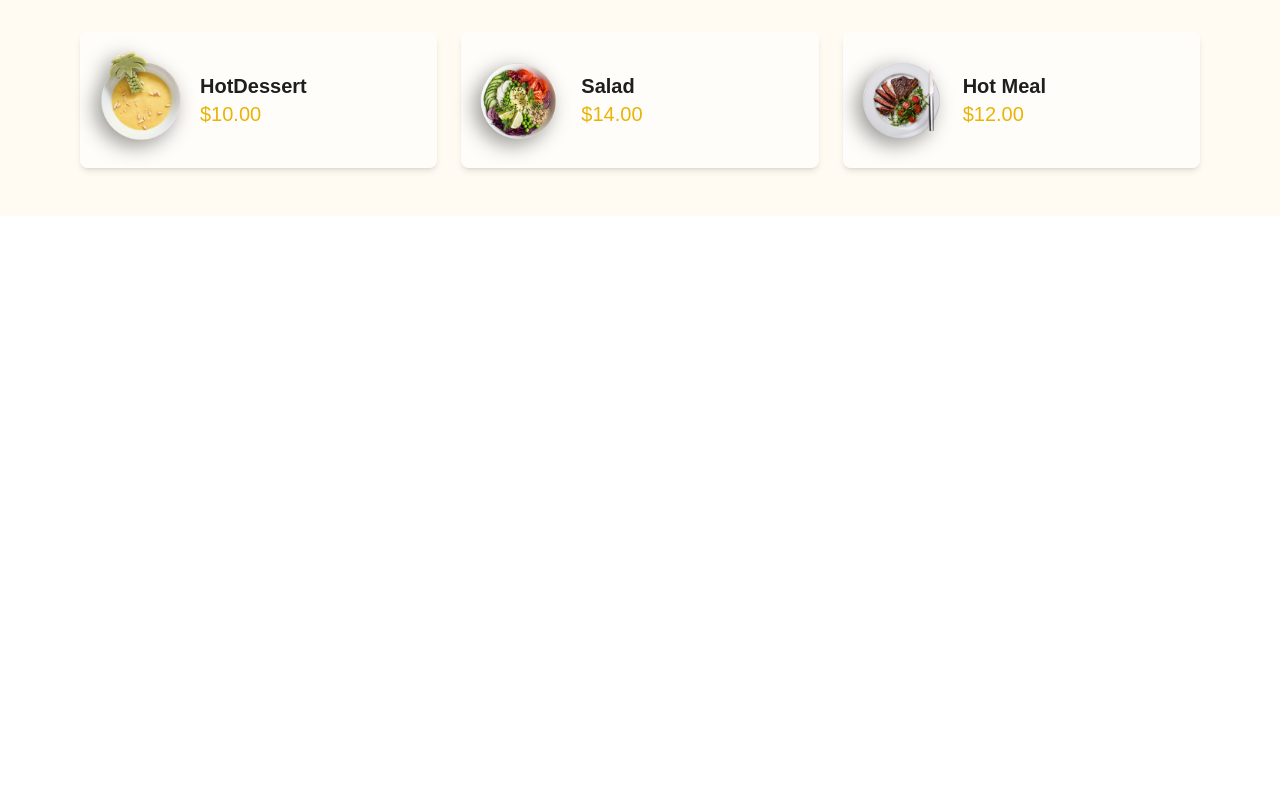
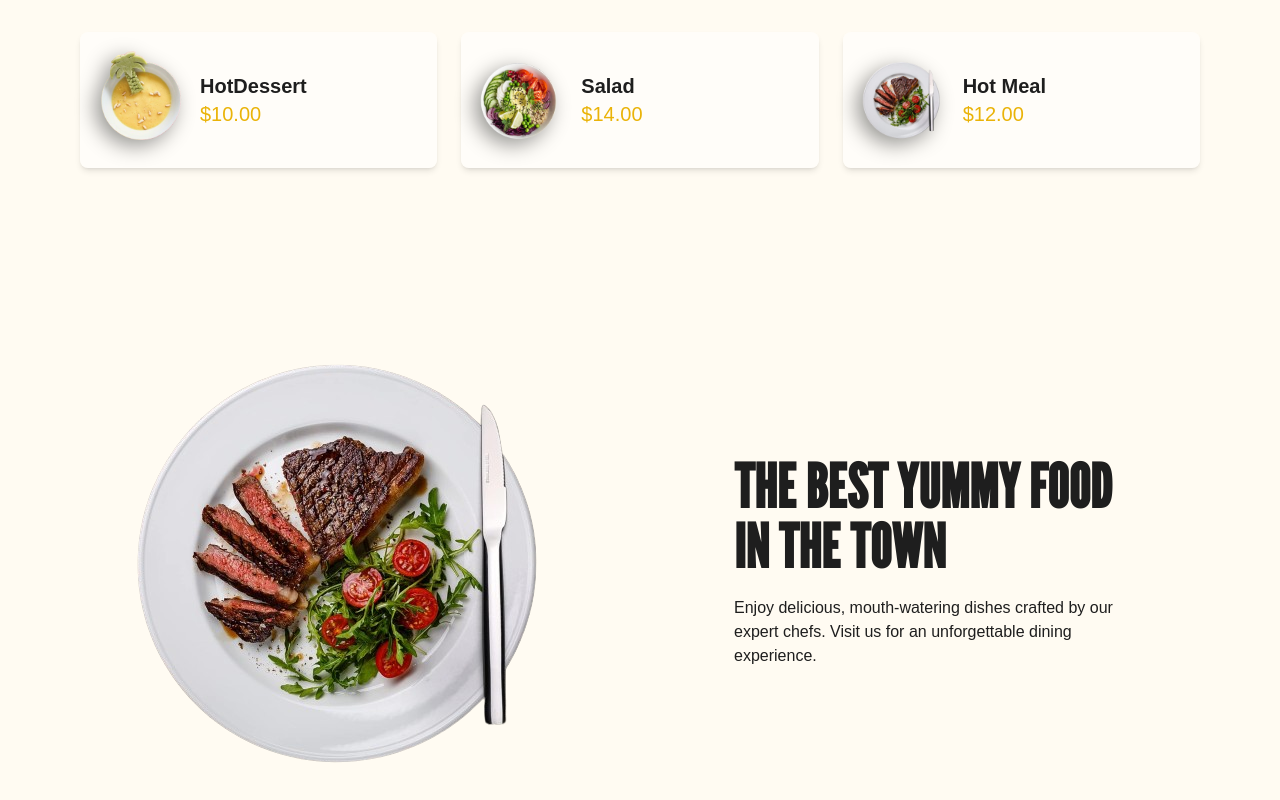
Before and after one commit to samirzjadhav/foodies-website, a React (Create React App) app: page / in a window 1280 px wide. Shown: the part 817-1617 px from the top of the page. Before the commit the page ends 1033 px from the top, so only its background shows below. Built offline with nearby package versions, Linux system fonts and the light colour scheme.

Commit message:
feat: added banner section

```diff
--- a/src/App.js
+++ b/src/App.js
@@ -2,6 +2,7 @@ import React from "react";
 import Navbar from "./Components/Navbar/Navbar.js";
 import Hero from "./Components/Hero/Hero.js";
 import HotDessert from "./Components/HotDessert/HotDessert.js";
+import Banner from "./Components/Banner/Banner.js";
 function App() {
   return (
     <div className="App overflow-x-hidden bg-white2 text-dark">
@@ -10,6 +11,7 @@ function App() {
         <Hero />
       </div>
       <HotDessert />
+      <Banner />
     </div>
   );
 }
--- /dev/null
+++ b/src/Components/Banner/Banner.js
@@ -0,0 +1,30 @@
+import React from "react";
+import { motion } from "framer-motion";
+import { SlideUp } from "../Hero/Hero";
+
+const Banner = () => {
+  return (
+    <>
+      <div className="container py-24">
+        <div className="grid grid-cols-1 md:grid-cols-2 gap-14 place-items-center">
+          {/* image section */}
+          <div>
+            <img src="./assets/banner.png" alt="" />
+          </div>
+          {/* Text Content Section */}
+          <div className="space-y-5 lg:max-w-[400px]">
+            <h1 className="text-6xl uppercase font-semibold font-league">
+              The Best Yummy Food In The Town
+            </h1>
+            <p className="">
+              Enjoy delicious, mouth-watering dishes crafted by our expert
+              chefs. Visit us for an unforgettable dining experience.
+            </p>
+          </div>
+        </div>
+      </div>
+    </>
+  );
+};
+
+export default Banner;
```
